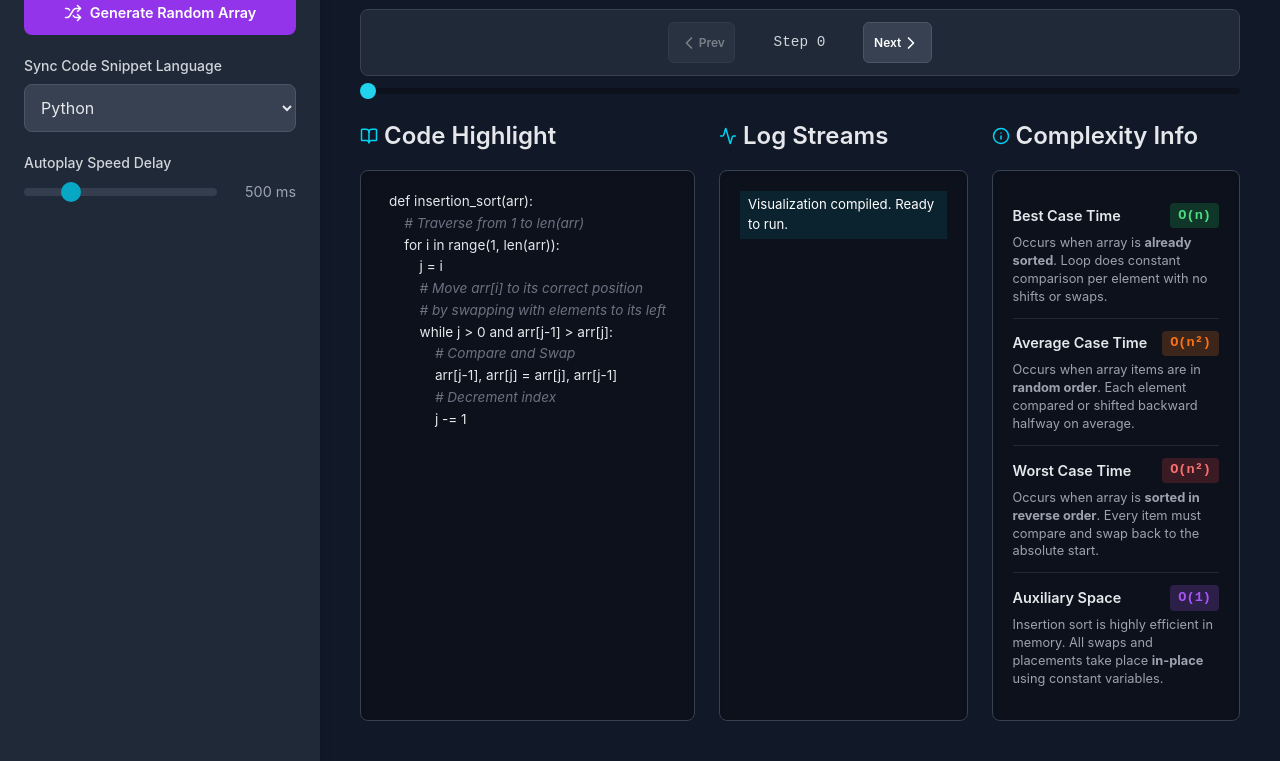
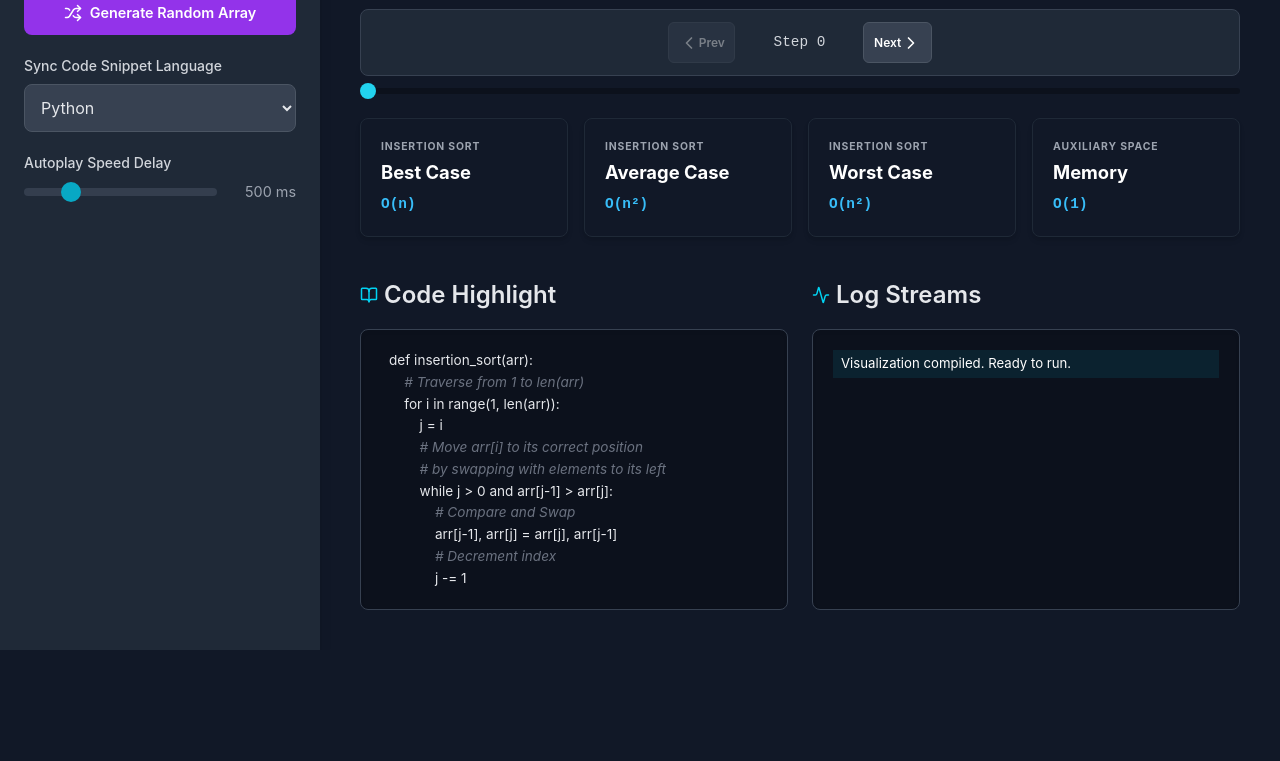
Before and after one commit to pnnitish9/DSA-Visuliazer-frontend, a React (Vite) app: page /insertionsort in a window 1280 px wide. Shown: the part 599-1360 px from the top of the page. After the commit the page ends 1249 px from the top, so only its background shows below. Built offline with nearby package versions, Linux system fonts and the light colour scheme; sample sign-in values are in the browser's storage.

Commit message:
update insertion sort

```diff
--- a/src/components/Sorting/InsertionSort.jsx
+++ b/src/components/Sorting/InsertionSort.jsx
@@ -14,7 +14,6 @@ import {
 
 const InjectedStyles = () => (
   <style>{`
-    /* --- CSS Custom Variables matching image_0b8f44.png --- */
     :root {
       --bg-dark-950: #0c111c;
       --bg-dark-900: #111827;
@@ -75,7 +74,7 @@ const InjectedStyles = () => (
       }
     }
 
-    /* --- Sidebar Styles --- */
+    /* --- Sidebar Controls Styling --- */
     .controls-sidebar {
       width: 100%;
       background-color: var(--bg-dark-800);
@@ -107,7 +106,7 @@ const InjectedStyles = () => (
       margin-right: 0.75rem;
     }
 
-    /* --- Input Groups & Sliders --- */
+    /* --- Forms, Input Elements, Sliders --- */
     .input-group {
       margin-bottom: 1.25rem;
     }
@@ -158,7 +157,7 @@ const InjectedStyles = () => (
       border-radius: 0.5rem;
     }
 
-    /* --- Buttons --- */
+    /* --- Button and Trigger Layouts --- */
     .actions-grid {
       display: flex;
       flex-direction: column;
@@ -269,7 +268,7 @@ const InjectedStyles = () => (
       font-size: 0.9rem;
     }
 
-    /* --- Visualizer Content Canvas --- */
+    /* --- Main Workspace layout --- */
     .main-content {
       flex: 1;
       display: flex;
@@ -318,7 +317,7 @@ const InjectedStyles = () => (
     .status-sorted { color: var(--green-400); }
     .status-paused { color: var(--yellow-400); }
 
-    /* --- Real-Time Performance Widget --- */
+    /* --- Stats Dashboard Widget --- */
     .stats-dashboard {
       display: grid;
       grid-template-columns: repeat(3, 1fr);
@@ -351,6 +350,7 @@ const InjectedStyles = () => (
       color: var(--cyan-400);
     }
 
+    /* --- Visualizer Box Elements --- */
     .visualization-boxes {
       flex: 1;
       display: flex;
@@ -426,7 +426,7 @@ const InjectedStyles = () => (
       opacity: 0.85;
     }
 
-    /* --- Interactive Control Bar underneath Canvas --- */
+    /* --- Interactive Playback underneath Canvas --- */
     .canvas-playback-controls {
       display: flex;
       align-items: center;
@@ -470,7 +470,7 @@ const InjectedStyles = () => (
       font-family: monospace;
     }
 
-    /* --- Scrubbing Progress Slider --- */
+    /* --- Timeline Scrubber UI --- */
     .scrub-timeline-group {
       display: flex;
       flex-direction: column;
@@ -498,23 +498,21 @@ const InjectedStyles = () => (
       border-radius: 50%;
     }
 
-    /* --- Multi-Column Lower Section Layout --- */
+    /* --- Clean 2-Column lower area for Code and Logs --- */
     .lower-content-area {
       display: flex;
       flex-direction: column;
       gap: 1.5rem;
       margin-top: 1.5rem;
-      flex: 1;
     }
 
-    @media (min-width: 1150px) {
+    @media (min-width: 1024px) {
       .lower-content-area {
         display: grid;
-        grid-template-columns: 4fr 3fr 3fr;
+        grid-template-columns: 1fr 1fr;
       }
     }
 
-    /* --- Workspace Panels --- */
     .workspace-section {
       display: flex;
       flex-direction: column;
@@ -531,7 +529,7 @@ const InjectedStyles = () => (
       overflow-y: auto;
     }
 
-    /* --- Code Highlights --- */
+    /* --- Code Line highlights --- */
     .code-block pre {
       margin: 0;
       font-family: 'Fira Code', 'Courier New', monospace;
@@ -557,7 +555,7 @@ const InjectedStyles = () => (
       font-style: italic;
     }
 
-    /* --- Execution Logs --- */
+    /* --- Execution Logs Stream --- */
     .log-list {
       margin: 0;
       padding: 0;
@@ -580,46 +578,60 @@ const InjectedStyles = () => (
       background-color: rgba(6, 182, 212, 0.1);
     }
 
-    /* --- Complexity Analysis Grid --- */
-    .analysis-card {
-      border-bottom: 1px solid var(--bg-dark-800);
-      padding: 0.75rem 0;
+    /* --- EXACT BUBBLE SORT / AUXILIARY SPACE Complexity cards matching image_0c0bc2.png --- */
+    .image-complexity-grid {
+      display: grid;
+      grid-template-columns: 1fr;
+      gap: 1rem;
+      margin-top: 1.5rem;
+      margin-bottom: 1rem;
     }
 
-    .analysis-card:last-child {
-      border-bottom: none;
+    @media (min-width: 640px) {
+      .image-complexity-grid {
+        grid-template-columns: repeat(2, 1fr);
+      }
     }
 
-    .analysis-header {
-      display: flex;
-      justify-content: space-between;
-      align-items: center;
-      margin-bottom: 0.35rem;
+    @media (min-width: 1024px) {
+      .image-complexity-grid {
+        grid-template-columns: repeat(4, 1fr);
+      }
     }
 
-    .analysis-label {
-      font-weight: 600;
-      color: var(--text-gray-200);
-      font-size: 0.9rem;
+    .image-complexity-card {
+      background-color: #111827;
+      border: 1px solid #1f2937;
+      border-radius: 0.5rem;
+      padding: 1.25rem;
+      display: flex;
+      flex-direction: column;
+      justify-content: space-between;
+      min-height: 110px;
+      box-shadow: 0 4px 6px -1px rgba(0, 0, 0, 0.1), 0 2px 4px -1px rgba(0, 0, 0, 0.06);
     }
 
-    .analysis-badge {
-      font-family: monospace;
+    .image-card-header {
+      font-size: 0.65rem;
       font-weight: 700;
-      padding: 0.15rem 0.5rem;
-      border-radius: 0.25rem;
-      font-size: 0.85rem;
+      letter-spacing: 0.08em;
+      color: #9ca3af;
+      text-transform: uppercase;
     }
 
-    .badge-best { background-color: rgba(34, 197, 94, 0.2); color: var(--green-400); }
-    .badge-avg { background-color: rgba(249, 115, 22, 0.2); color: var(--orange-500); }
-    .badge-worst { background-color: rgba(239, 68, 68, 0.2); color: var(--red-400); }
-    .badge-space { background-color: rgba(168, 85, 247, 0.2); color: var(--purple-500); }
+    .image-card-title {
+      font-size: 1.15rem;
+      font-weight: 700;
+      color: #ffffff;
+      margin-top: 0.25rem;
+      margin-bottom: 0.5rem;
+    }
 
-    .analysis-desc {
-      font-size: 0.8rem;
-      color: var(--text-gray-400);
-      line-height: 1.4;
+    .image-card-complexity {
+      font-family: monospace;
+      font-size: 0.9rem;
+      font-weight: 600;
+      color: #38bdf8;
     }
   `}</style>
 );
@@ -702,14 +714,14 @@ const getHighlightLine = (stepType, lang) => {
   return mappings[lang]?.[stepType] ?? -1;
 };
 
-export default function InsertionSortVisualizer() {
+export default function App() {
   const [language, setLanguage] = useState("python");
   const [speed, setSpeed] = useState(500);
   const [randomSize, setRandomSize] = useState(8);
   const [arrayStr, setArrayStr] = useState("7, 2, 9, 1, 5, 4, 8");
   const [error, setError] = useState(null);
 
-  // Playback & Precomputation state variables
+  // Precomputed Multi-Step States
   const [steps, setSteps] = useState([]);
   const [currentStepIdx, setCurrentStepIdx] = useState(0);
   const [isPlaying, setIsPlaying] = useState(false);
@@ -750,7 +762,7 @@ export default function InsertionSortVisualizer() {
       noTransition: false
     }));
 
-    // Step 0: Ready
+    // Step 0: Ready Idle state
     stepsList.push({
       boxes: deepCopy(boxes),
       status: "Enter an array, then press Play or Step Forward.",
@@ -764,7 +776,8 @@ export default function InsertionSortVisualizer() {
     if (n > 0) {
       boxes[0].state = 'sorted';
       logs.push("Index [0] is sorted relative to itself.");
-      // Step 1: Initial element setup
+
+      // Step 1: Initialize first element
       stepsList.push({
         boxes: deepCopy(boxes),
         status: `Element ${boxes[0].value} at [0] is initially sorted.`,
@@ -778,9 +791,8 @@ export default function InsertionSortVisualizer() {
     let swapsCount = 0;
     let comparisonsCount = 0;
 
-    // Sort loops
+    // Outer sorting loops
     for (let i = 1; i < n; i++) {
-      // Step: Highlight loop initiation
       stepsList.push({
         boxes: deepCopy(boxes),
         status: `Starting pass ${i}. Preparing to insert element at index [${i}].`,
@@ -793,7 +805,6 @@ export default function InsertionSortVisualizer() {
       let j = i;
       logs.push(`Pass ${i}: Set temporary pointer key j = ${i} (value ${boxes[j].value}).`);
 
-      // Step: Highlight key selection
       stepsList.push({
         boxes: deepCopy(boxes),
         status: `Key is ${boxes[j].value} at index [${j}].`,
@@ -803,13 +814,14 @@ export default function InsertionSortVisualizer() {
         comparisons: comparisonsCount
       });
 
+      // Backwards comparison sub-loops
       while (j > 0) {
         comparisonsCount++;
         const leftBox = boxes[j - 1];
         const rightBox = boxes[j];
         const isSmaller = leftBox.value > rightBox.value;
 
-        // Step: Highlight loop evaluation / comparison
+        // Visual State: Comparing
         const compareBoxes = deepCopy(boxes);
         compareBoxes[j - 1].state = 'comparing';
         compareBoxes[j].state = 'comparing';
@@ -826,7 +838,8 @@ export default function InsertionSortVisualizer() {
 
         if (isSmaller) {
           swapsCount++;
-          // Step: Swapping visual displacement step
+
+          // Visual State: Swap Displacement Animation
           const displaceBoxes = deepCopy(boxes);
           displaceBoxes[j - 1].state = 'swapping';
           displaceBoxes[j].state = 'swapping';
@@ -843,7 +856,7 @@ export default function InsertionSortVisualizer() {
             comparisons: comparisonsCount
           });
 
-          // Step: Snap values physically (instantly resetting visual margins)
+          // Visual State: Snapping instantly inside memory
           const snapBoxes = deepCopy(boxes);
           [snapBoxes[j - 1], snapBoxes[j]] = [snapBoxes[j], snapBoxes[j - 1]];
           snapBoxes[j - 1].translateX = 0;
@@ -862,14 +875,13 @@ export default function InsertionSortVisualizer() {
             comparisons: comparisonsCount
           });
 
-          // Apply physical swap state locally
+          // Local mutation logic sync
           [boxes[j - 1], boxes[j]] = [boxes[j], boxes[j - 1]];
 
-          // Step: Decrement loop variable j
           j--;
           const decrBoxes = deepCopy(boxes);
           decrBoxes.forEach((box, k) => {
-            if (k < i) box.state = 'default'; // reset active temporary states
+            if (k < i) box.state = 'default';
           });
 
           stepsList.push({
@@ -882,7 +894,6 @@ export default function InsertionSortVisualizer() {
           });
 
         } else {
-          // Condition failed, loop terminates for this pass
           logs.push(`Element ${rightBox.value} is in correct relative position. Pass finished.`);
           stepsList.push({
             boxes: deepCopy(boxes),
@@ -896,7 +907,7 @@ export default function InsertionSortVisualizer() {
         }
       }
 
-      // Mark the prefix evaluated portion up to index i as fully sorted
+      // Mark the prefix elements fully sorted up to index i
       for (let k = 0; k <= i; k++) {
         boxes[k].state = 'sorted';
       }
@@ -911,7 +922,7 @@ export default function InsertionSortVisualizer() {
       });
     }
 
-    // Final sorting finished confirmation step
+    // Done Sorting Visual State
     boxes.forEach(box => box.state = 'sorted');
     logs.push("Sorting complete! Insertion sort succeeded.");
     stepsList.push({
@@ -935,11 +946,10 @@ export default function InsertionSortVisualizer() {
     } else {
       setSteps([]);
     }
-    // Automatically stop ongoing autoplay loop
     setIsPlaying(false);
   }, [arrayStr]);
 
-  // Clean timer loops on unmount
+  // Cleanup active timer
   useEffect(() => {
     return () => clearInterval(timerRef.current);
   }, []);
@@ -961,6 +971,7 @@ export default function InsertionSortVisualizer() {
     }
   }, [isPlaying, steps, speed]);
 
+  // Keep logs window scrolled to the absolute bottom
   useEffect(() => {
     if (logContainerRef.current) {
       logContainerRef.current.scrollTop = logContainerRef.current.scrollHeight;
@@ -969,7 +980,6 @@ export default function InsertionSortVisualizer() {
 
   const toggleAutoplay = () => {
     if (currentStepIdx >= steps.length - 1) {
-      // Re-initialize to step 0 if they click play at the end of sorting
       setCurrentStepIdx(0);
     }
     setIsPlaying(!isPlaying);
@@ -1034,7 +1044,7 @@ export default function InsertionSortVisualizer() {
           Insertion Sort
         </h1>
 
-        {/* Array Text Field Input */}
+        {/* Custom Array Inputs */}
         <div className="input-group">
           <label htmlFor="array">Custom Array Values</label>
           <textarea
@@ -1050,7 +1060,7 @@ export default function InsertionSortVisualizer() {
 
         {error && <div className="error-message">{error}</div>}
 
-        {/* Autoplay & Reset Action triggers */}
+        {/* Autoplay & Playback Triggers */}
         <div className="actions-grid">
           <button
             onClick={toggleAutoplay}
@@ -1069,7 +1079,7 @@ export default function InsertionSortVisualizer() {
           </button>
         </div>
 
-        {/* Array Size Selector for Randomization */}
+        {/* Dynamic Size Slider */}
         <div className="input-group">
           <label htmlFor="random-size-slider">Random Array Size</label>
           <div className="speed-slider-group">
@@ -1088,7 +1098,7 @@ export default function InsertionSortVisualizer() {
           </div>
         </div>
 
-        {/* Generate Button */}
+        {/* Generation Button */}
         <button
           onClick={handleRandomArrayGeneration}
           disabled={isPlaying}
@@ -1098,7 +1108,7 @@ export default function InsertionSortVisualizer() {
           Generate Random Array
         </button>
 
-        {/* Language selection panel */}
+        {/* Target Language Selector */}
         <div className="input-group">
           <label htmlFor="language">Sync Code Snippet Language</label>
           <select
@@ -1133,10 +1143,10 @@ export default function InsertionSortVisualizer() {
         </div>
       </aside>
 
-      {/* --- Main Dashboard Workstation --- */}
+      {/* --- Main Workspace Canvas Dashboard --- */}
       <main className="main-content">
 
-        {/* Top Segment: Status Messages & Dynamic Swaps/Comparisons Statistics */}
+        {/* Dynamic Visualization Arena */}
         <section className="visualization-section">
           <h2 className="section-title">
             Sorting Workspace
@@ -1151,7 +1161,7 @@ export default function InsertionSortVisualizer() {
             </span>
           </div>
 
-          {/* Performance Run Dashboard Metrics Card */}
+          {/* Performance Metrices widgets */}
           <div className="stats-dashboard">
             <div className="stat-card">
               <span className="stat-label">Current Index / Total Steps</span>
@@ -1167,7 +1177,7 @@ export default function InsertionSortVisualizer() {
             </div>
           </div>
 
-          {/* Main Visual Arena Canvas displaying Boxes */}
+          {/* Custom Element Box Grid Canvas */}
           <div className="visualization-boxes">
             {currentStep.boxes.map((box, idx) => (
               <div
@@ -1183,7 +1193,7 @@ export default function InsertionSortVisualizer() {
             ))}
           </div>
 
-          {/* Stepping controls bar situated underneath the canvas */}
+          {/* Stepping Playback Control layout */}
           <div className="canvas-playback-controls">
             <button
               className="btn-icon"
@@ -1210,7 +1220,7 @@ export default function InsertionSortVisualizer() {
             </button>
           </div>
 
-          {/* Timed progress scrubbing slider timeline */}
+          {/* Scrubbing timeline Slider bar */}
           {steps.length > 1 && (
             <div className="scrub-timeline-group">
               <input
@@ -1229,10 +1239,44 @@ export default function InsertionSortVisualizer() {
           )}
         </section>
 
-        {/* --- Side-by-side Technical Panels (Code, Execution Logs, Complexities) --- */}
+        {/* --- STREAMING_CHUNK: Rendering the Exact Complexity Grid --- */}
+        {/* Exact replicas of image_0c0bc2.png complexity cards layout */}
+        <section className="image-complexity-grid">
+
+          {/* Best Case Card */}
+          <div className="image-complexity-card">
+            <span className="image-card-header">Insertion Sort</span>
+            <span className="image-card-title">Best Case</span>
+            <span className="image-card-complexity">O(n)</span>
+          </div>
+
+          {/* Average Case Card */}
+          <div className="image-complexity-card">
+            <span className="image-card-header">Insertion Sort</span>
+            <span className="image-card-title">Average Case</span>
+            <span className="image-card-complexity">O(n²)</span>
+          </div>
+
+          {/* Worst Case Card */}
+          <div className="image-complexity-card">
+            <span className="image-card-header">Insertion Sort</span>
+            <span className="image-card-title">Worst Case</span>
+            <span className="image-card-complexity">O(n²)</span>
+          </div>
+
+          {/* Memory / Auxiliary Space Card */}
+          <div className="image-complexity-card">
+            <span className="image-card-header">Auxiliary Space</span>
+            <span className="image-card-title">Memory</span>
+            <span className="image-card-complexity">O(1)</span>
+          </div>
+
+        </section>
+
+        {/* --- Multi-Column Lower Workspace Panels (Code & Execution Logs) --- */}
         <div className="lower-content-area">
 
-          {/* Left Panel: Real-time Code highlighting workspace */}
+          {/* Left Block: Dynamic Synchronized Code Highlighter */}
           <section className="workspace-section">
             <h2 className="section-title">
               <span className="flex items-center gap-1.5">
@@ -1258,7 +1302,7 @@ export default function InsertionSortVisualizer() {
             </div>
           </section>
 
-          {/* Middle Panel: Live updated Execution Log */}
+          {/* Right Block: Live Log Streams Terminal */}
           <section className="workspace-section">
             <h2 className="section-title">
               <span className="flex items-center gap-1.5">
@@ -1279,62 +1323,6 @@ export default function InsertionSortVisualizer() {
             </div>
           </section>
 
-          {/* Right Panel: Complexity Analysis and Information Card */}
-          <section className="workspace-section">
-            <h2 className="section-title">
-              <span className="flex items-center gap-1.5">
-                <Info size={18} className="text-cyan-400" /> Complexity Info
-              </span>
-            </h2>
-            <div className="panel-block">
-
-              {/* Best Case */}
-              <div className="analysis-card">
-                <div className="analysis-header">
-                  <span className="analysis-label">Best Case Time</span>
-                  <span className="analysis-badge badge-best">O(n)</span>
-                </div>
-                <p className="analysis-desc">
-                  Occurs when array is <strong>already sorted</strong>. Loop does constant comparison per element with no shifts or swaps.
-                </p>
-              </div>
-
-              {/* Average Case */}
-              <div className="analysis-card">
-                <div className="analysis-header">
-                  <span className="analysis-label">Average Case Time</span>
-                  <span className="analysis-badge badge-avg">O(n²)</span>
-                </div>
-                <p className="analysis-desc">
-                  Occurs when array items are in <strong>random order</strong>. Each element compared or shifted backward halfway on average.
-                </p>
-              </div>
-
-              {/* Worst Case */}
-              <div className="analysis-card">
-                <div className="analysis-header">
-                  <span className="analysis-label">Worst Case Time</span>
-                  <span className="analysis-badge badge-worst">O(n²)</span>
-                </div>
-                <p className="analysis-desc">
-                  Occurs when array is <strong>sorted in reverse order</strong>. Every item must compare and swap back to the absolute start.
-                </p>
-              </div>
-
-              {/* Space Case */}
-              <div className="analysis-card">
-                <div className="analysis-header">
-                  <span className="analysis-label">Auxiliary Space</span>
-                  <span className="analysis-badge badge-space">O(1)</span>
-                </div>
-                <p className="analysis-desc">
-                  Insertion sort is highly efficient in memory. All swaps and placements take place <strong>in-place</strong> using constant variables.
-                </p>
-              </div>
-
-            </div>
-          </section>
-
         </div>
 
       </main>
```
